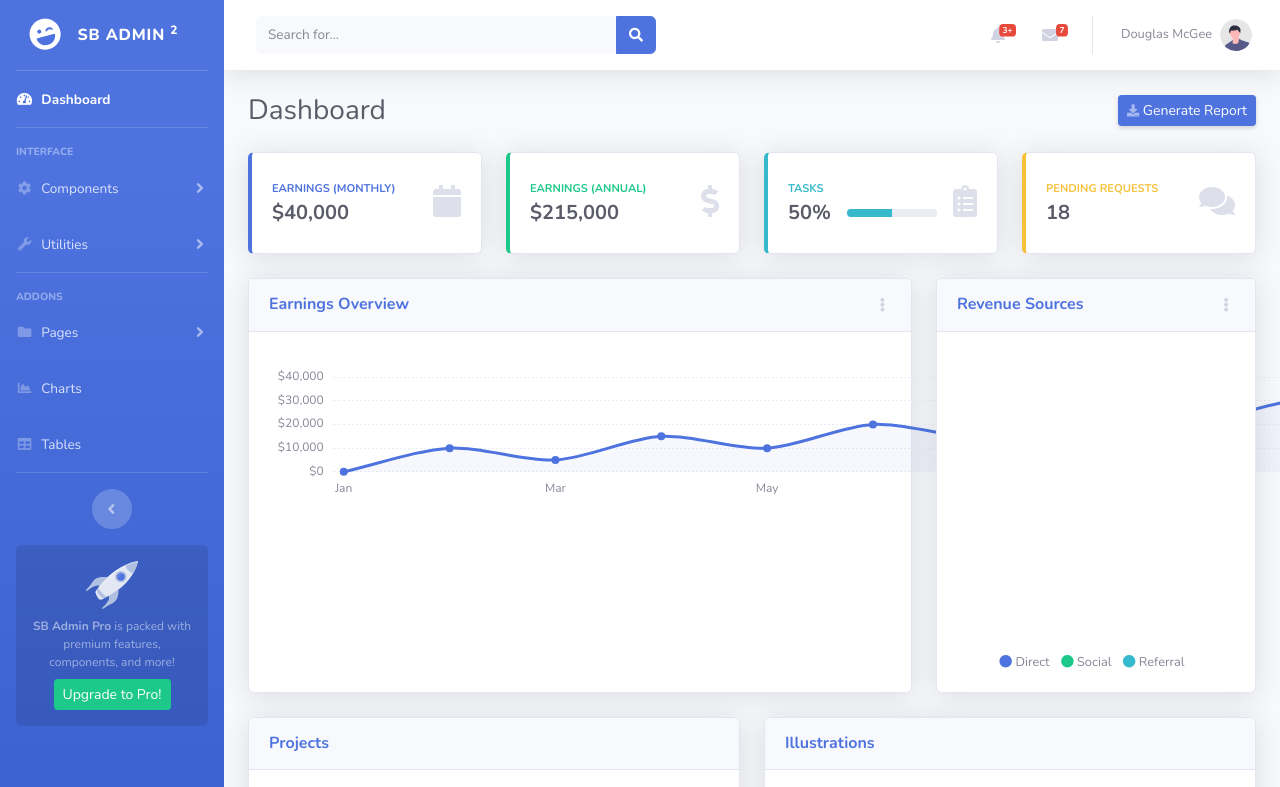
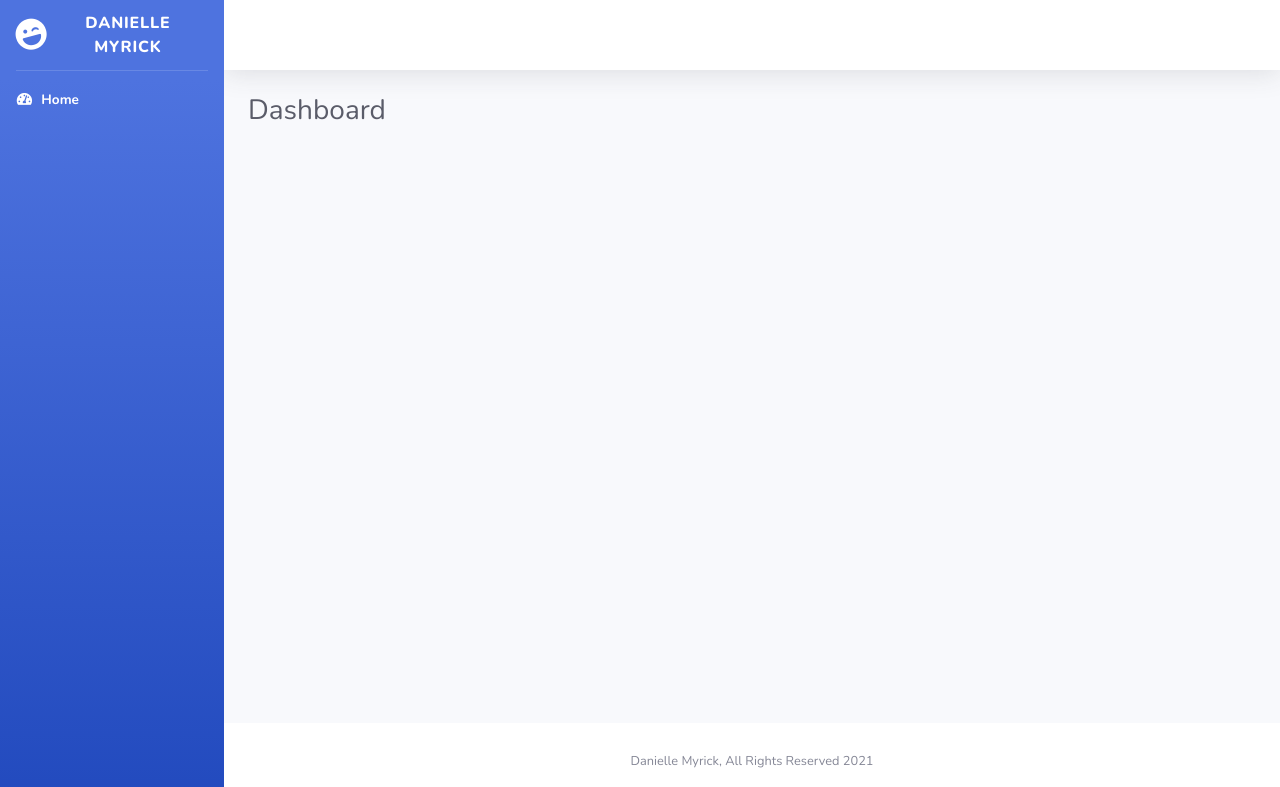
Before and after one commit to dmyrick/dmyrick.github.io, a website with bundled scripts: page index.html in a window 1280 px wide. Shown: the top 787 px of the page. Built offline with nearby package versions, Linux system fonts and the light colour scheme.

Commit message:
Blank webpage.

```diff
--- a/index.html
+++ b/index.html
@@ -35,7 +35,7 @@
                 <div class="sidebar-brand-icon rotate-n-15">
                     <i class="fas fa-laugh-wink"></i>
                 </div>
-                <div class="sidebar-brand-text mx-3">SB Admin <sup>2</sup></div>
+                <div class="sidebar-brand-text mx-3">Danielle Myrick</div>
             </a>
 
             <!-- Divider -->
@@ -45,18 +45,16 @@
             <li class="nav-item active">
                 <a class="nav-link" href="index.html">
                     <i class="fas fa-fw fa-tachometer-alt"></i>
-                    <span>Dashboard</span></a>
+                    <span>Home</span></a>
             </li>
 
             <!-- Divider -->
-            <hr class="sidebar-divider">
+            <!-- <hr class="sidebar-divider">
 
-            <!-- Heading -->
+
             <div class="sidebar-heading">
                 Interface
             </div>
-
-            <!-- Nav Item - Pages Collapse Menu -->
             <li class="nav-item">
                 <a class="nav-link collapsed" href="#" data-toggle="collapse" data-target="#collapseTwo"
                     aria-expanded="true" aria-controls="collapseTwo">
@@ -71,8 +69,6 @@
                     </div>
                 </div>
             </li>
-
-            <!-- Nav Item - Utilities Collapse Menu -->
             <li class="nav-item">
                 <a class="nav-link collapsed" href="#" data-toggle="collapse" data-target="#collapseUtilities"
                     aria-expanded="true" aria-controls="collapseUtilities">
@@ -90,16 +86,10 @@
                     </div>
                 </div>
             </li>
-
-            <!-- Divider -->
             <hr class="sidebar-divider">
-
-            <!-- Heading -->
             <div class="sidebar-heading">
                 Addons
             </div>
-
-            <!-- Nav Item - Pages Collapse Menu -->
             <li class="nav-item">
                 <a class="nav-link collapsed" href="#" data-toggle="collapse" data-target="#collapsePages"
                     aria-expanded="true" aria-controls="collapsePages">
@@ -119,35 +109,29 @@
                     </div>
                 </div>
             </li>
-
-            <!-- Nav Item - Charts -->
             <li class="nav-item">
                 <a class="nav-link" href="charts.html">
                     <i class="fas fa-fw fa-chart-area"></i>
                     <span>Charts</span></a>
             </li>
-
-            <!-- Nav Item - Tables -->
             <li class="nav-item">
                 <a class="nav-link" href="tables.html">
                     <i class="fas fa-fw fa-table"></i>
                     <span>Tables</span></a>
             </li>
-
-            <!-- Divider -->
-            <hr class="sidebar-divider d-none d-md-block">
+            <hr class="sidebar-divider d-none d-md-block"> -->
 
             <!-- Sidebar Toggler (Sidebar) -->
-            <div class="text-center d-none d-md-inline">
+            <!-- <div class="text-center d-none d-md-inline">
                 <button class="rounded-circle border-0" id="sidebarToggle"></button>
-            </div>
-
-            <!-- Sidebar Message -->
-            <div class="sidebar-card d-none d-lg-flex">
+            </div> -->
+            <!-- <div class="sidebar-card d-none d-lg-flex">
                 <img class="sidebar-card-illustration mb-2" src="img/undraw_rocket.svg" alt="...">
-                <p class="text-center mb-2"><strong>SB Admin Pro</strong> is packed with premium features, components, and more!</p>
-                <a class="btn btn-success btn-sm" href="https://startbootstrap.com/theme/sb-admin-pro">Upgrade to Pro!</a>
-            </div>
+                <p class="text-center mb-2"><strong>SB Admin Pro</strong> is packed with premium features, components,
+                    and more!</p>
+                <a class="btn btn-success btn-sm" href="https://startbootstrap.com/theme/sb-admin-pro">Upgrade to
+                    Pro!</a>
+            </div> -->
 
         </ul>
         <!-- End of Sidebar -->
@@ -167,7 +151,7 @@
                     </button>
 
                     <!-- Topbar Search -->
-                    <form
+                    <!-- <form
                         class="d-none d-sm-inline-block form-inline mr-auto ml-md-3 my-2 my-md-0 mw-100 navbar-search">
                         <div class="input-group">
                             <input type="text" class="form-control bg-light border-0 small" placeholder="Search for..."
@@ -178,7 +162,7 @@
                                 </button>
                             </div>
                         </div>
-                    </form>
+                    </form> -->
 
                     <!-- Topbar Navbar -->
                     <ul class="navbar-nav ml-auto">
@@ -207,15 +191,15 @@
                             </div>
                         </li>
 
-                        <!-- Nav Item - Alerts -->
-                        <li class="nav-item dropdown no-arrow mx-1">
+
+                        <!-- <li class="nav-item dropdown no-arrow mx-1">
                             <a class="nav-link dropdown-toggle" href="#" id="alertsDropdown" role="button"
                                 data-toggle="dropdown" aria-haspopup="true" aria-expanded="false">
                                 <i class="fas fa-bell fa-fw"></i>
-                                <!-- Counter - Alerts -->
+
                                 <span class="badge badge-danger badge-counter">3+</span>
                             </a>
-                            <!-- Dropdown - Alerts -->
+
                             <div class="dropdown-list dropdown-menu dropdown-menu-right shadow animated--grow-in"
                                 aria-labelledby="alertsDropdown">
                                 <h6 class="dropdown-header">
@@ -256,17 +240,17 @@
                                 </a>
                                 <a class="dropdown-item text-center small text-gray-500" href="#">Show All Alerts</a>
                             </div>
-                        </li>
+                        </li> -->
 
-                        <!-- Nav Item - Messages -->
-                        <li class="nav-item dropdown no-arrow mx-1">
+
+                        <!-- <li class="nav-item dropdown no-arrow mx-1">
                             <a class="nav-link dropdown-toggle" href="#" id="messagesDropdown" role="button"
                                 data-toggle="dropdown" aria-haspopup="true" aria-expanded="false">
                                 <i class="fas fa-envelope fa-fw"></i>
-                                <!-- Counter - Messages -->
+
                                 <span class="badge badge-danger badge-counter">7</span>
                             </a>
-                            <!-- Dropdown - Messages -->
+
                             <div class="dropdown-list dropdown-menu dropdown-menu-right shadow animated--grow-in"
                                 aria-labelledby="messagesDropdown">
                                 <h6 class="dropdown-header">
@@ -274,8 +258,7 @@
                                 </h6>
                                 <a class="dropdown-item d-flex align-items-center" href="#">
                                     <div class="dropdown-list-image mr-3">
-                                        <img class="rounded-circle" src="img/undraw_profile_1.svg"
-                                            alt="...">
+                                        <img class="rounded-circle" src="img/undraw_profile_1.svg" alt="...">
                                         <div class="status-indicator bg-success"></div>
                                     </div>
                                     <div class="font-weight-bold">
@@ -286,8 +269,7 @@
                                 </a>
                                 <a class="dropdown-item d-flex align-items-center" href="#">
                                     <div class="dropdown-list-image mr-3">
-                                        <img class="rounded-circle" src="img/undraw_profile_2.svg"
-                                            alt="...">
+                                        <img class="rounded-circle" src="img/undraw_profile_2.svg" alt="...">
                                         <div class="status-indicator"></div>
                                     </div>
                                     <div>
@@ -298,8 +280,7 @@
                                 </a>
                                 <a class="dropdown-item d-flex align-items-center" href="#">
                                     <div class="dropdown-list-image mr-3">
-                                        <img class="rounded-circle" src="img/undraw_profile_3.svg"
-                                            alt="...">
+                                        <img class="rounded-circle" src="img/undraw_profile_3.svg" alt="...">
                                         <div class="status-indicator bg-warning"></div>
                                     </div>
                                     <div>
@@ -325,16 +306,13 @@
                         </li>
 
                         <div class="topbar-divider d-none d-sm-block"></div>
-
-                        <!-- Nav Item - User Information -->
                         <li class="nav-item dropdown no-arrow">
                             <a class="nav-link dropdown-toggle" href="#" id="userDropdown" role="button"
                                 data-toggle="dropdown" aria-haspopup="true" aria-expanded="false">
                                 <span class="mr-2 d-none d-lg-inline text-gray-600 small">Douglas McGee</span>
-                                <img class="img-profile rounded-circle"
-                                    src="img/undraw_profile.svg">
+                                <img class="img-profile rounded-circle" src="img/undraw_profile.svg">
                             </a>
-                            <!-- Dropdown - User Information -->
+
                             <div class="dropdown-menu dropdown-menu-right shadow animated--grow-in"
                                 aria-labelledby="userDropdown">
                                 <a class="dropdown-item" href="#">
@@ -355,7 +333,7 @@
                                     Logout
                                 </a>
                             </div>
-                        </li>
+                        </li> -->
 
                     </ul>
 
@@ -368,14 +346,14 @@
                     <!-- Page Heading -->
                     <div class="d-sm-flex align-items-center justify-content-between mb-4">
                         <h1 class="h3 mb-0 text-gray-800">Dashboard</h1>
-                        <a href="#" class="d-none d-sm-inline-block btn btn-sm btn-primary shadow-sm"><i
-                                class="fas fa-download fa-sm text-white-50"></i> Generate Report</a>
+                        <!-- <a href="#" class="d-none d-sm-inline-block btn btn-sm btn-primary shadow-sm"><i
+                                class="fas fa-download fa-sm text-white-50"></i> Generate Report</a> -->
                     </div>
 
-                    <!-- Content Row -->
-                    <div class="row">
 
-                        <!-- Earnings (Monthly) Card Example -->
+                    <!-- <div class="row">
+
+
                         <div class="col-xl-3 col-md-6 mb-4">
                             <div class="card border-left-primary shadow h-100 py-2">
                                 <div class="card-body">
@@ -393,7 +371,7 @@
                             </div>
                         </div>
 
-                        <!-- Earnings (Monthly) Card Example -->
+
                         <div class="col-xl-3 col-md-6 mb-4">
                             <div class="card border-left-success shadow h-100 py-2">
                                 <div class="card-body">
@@ -411,7 +389,7 @@
                             </div>
                         </div>
 
-                        <!-- Earnings (Monthly) Card Example -->
+
                         <div class="col-xl-3 col-md-6 mb-4">
                             <div class="card border-left-info shadow h-100 py-2">
                                 <div class="card-body">
@@ -440,7 +418,7 @@
                             </div>
                         </div>
 
-                        <!-- Pending Requests Card Example -->
+
                         <div class="col-xl-3 col-md-6 mb-4">
                             <div class="card border-left-warning shadow h-100 py-2">
                                 <div class="card-body">
@@ -459,14 +437,14 @@
                         </div>
                     </div>
 
-                    <!-- Content Row -->
+
 
                     <div class="row">
 
-                        <!-- Area Chart -->
+
                         <div class="col-xl-8 col-lg-7">
                             <div class="card shadow mb-4">
-                                <!-- Card Header - Dropdown -->
+
                                 <div
                                     class="card-header py-3 d-flex flex-row align-items-center justify-content-between">
                                     <h6 class="m-0 font-weight-bold text-primary">Earnings Overview</h6>
@@ -485,7 +463,7 @@
                                         </div>
                                     </div>
                                 </div>
-                                <!-- Card Body -->
+
                                 <div class="card-body">
                                     <div class="chart-area">
                                         <canvas id="myAreaChart"></canvas>
@@ -494,10 +472,9 @@
                             </div>
                         </div>
 
-                        <!-- Pie Chart -->
                         <div class="col-xl-4 col-lg-5">
                             <div class="card shadow mb-4">
-                                <!-- Card Header - Dropdown -->
+
                                 <div
                                     class="card-header py-3 d-flex flex-row align-items-center justify-content-between">
                                     <h6 class="m-0 font-weight-bold text-primary">Revenue Sources</h6>
@@ -516,7 +493,7 @@
                                         </div>
                                     </div>
                                 </div>
-                                <!-- Card Body -->
+
                                 <div class="card-body">
                                     <div class="chart-pie pt-4 pb-2">
                                         <canvas id="myPieChart"></canvas>
@@ -537,13 +514,13 @@
                         </div>
                     </div>
 
-                    <!-- Content Row -->
+
                     <div class="row">
 
-                        <!-- Content Column -->
+
                         <div class="col-lg-6 mb-4">
 
-                            <!-- Project Card Example -->
+
                             <div class="card shadow mb-4">
                                 <div class="card-header py-3">
                                     <h6 class="m-0 font-weight-bold text-primary">Projects</h6>
@@ -582,7 +559,7 @@
                                 </div>
                             </div>
 
-                            <!-- Color System -->
+
                             <div class="row">
                                 <div class="col-lg-6 mb-4">
                                     <div class="card bg-primary text-white shadow">
@@ -654,7 +631,7 @@
 
                         <div class="col-lg-6 mb-4">
 
-                            <!-- Illustrations -->
+
                             <div class="card shadow mb-4">
                                 <div class="card-header py-3">
                                     <h6 class="m-0 font-weight-bold text-primary">Illustrations</h6>
@@ -673,7 +650,7 @@
                                 </div>
                             </div>
 
-                            <!-- Approach -->
+
                             <div class="card shadow mb-4">
                                 <div class="card-header py-3">
                                     <h6 class="m-0 font-weight-bold text-primary">Development Approach</h6>
@@ -688,36 +665,35 @@
                             </div>
 
                         </div>
-                    </div>
+                    </div> -->
 
                 </div>
-                <!-- /.container-fluid -->
+
 
             </div>
-            <!-- End of Main Content -->
 
-            <!-- Footer -->
+
+
             <footer class="sticky-footer bg-white">
                 <div class="container my-auto">
                     <div class="copyright text-center my-auto">
-                        <span>Copyright &copy; Your Website 2021</span>
+                        <span>Danielle Myrick, All Rights Reserved 2021</span>
                     </div>
                 </div>
             </footer>
-            <!-- End of Footer -->
+
 
         </div>
-        <!-- End of Content Wrapper -->
+
 
     </div>
-    <!-- End of Page Wrapper -->
 
-    <!-- Scroll to Top Button-->
+
     <a class="scroll-to-top rounded" href="#page-top">
         <i class="fas fa-angle-up"></i>
     </a>
 
-    <!-- Logout Modal-->
+
     <div class="modal fade" id="logoutModal" tabindex="-1" role="dialog" aria-labelledby="exampleModalLabel"
         aria-hidden="true">
         <div class="modal-dialog" role="document">
```
